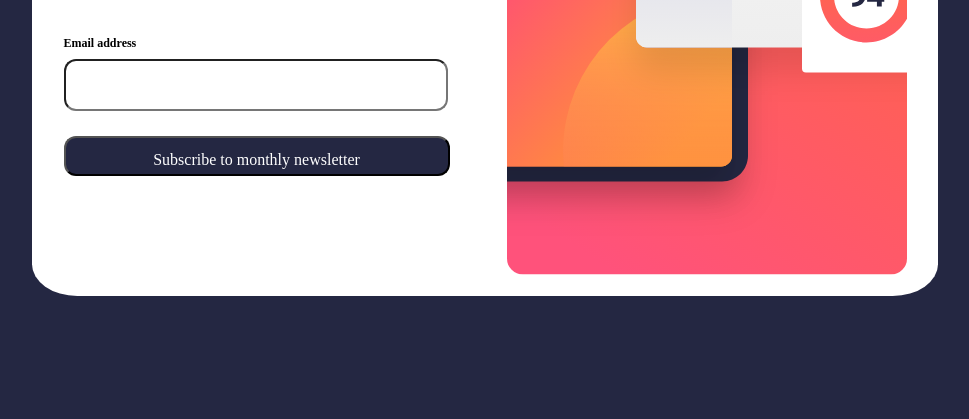
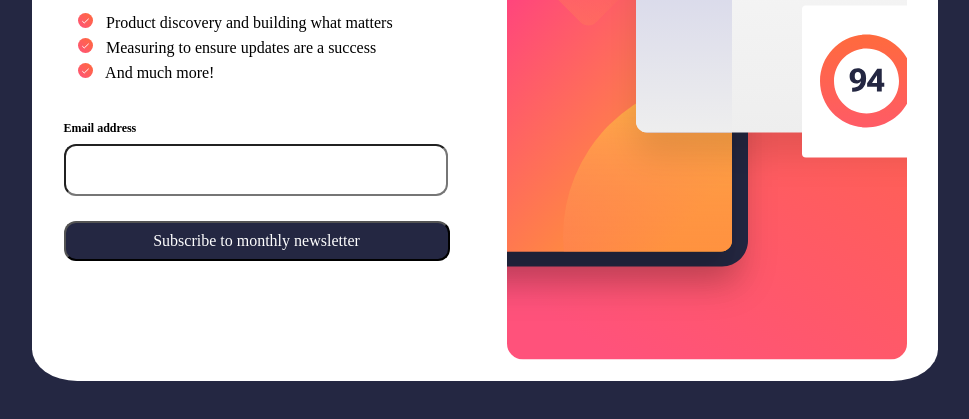
Before and after one commit to Luan-Batista/frontend-mentor, a plain HTML site: page newsletter-sign-up-with-success-message-main/newsletter-sign-up-with-success-message-main/index.html in a window 1280 px wide. Shown: the part 375-794 px from the top of the page, without its empty margins (155-1124 px from the left). Drawn offline with Linux system fonts and the light colour scheme.

Commit message:
alinhando conteudo botao subscribe

```diff
--- a/newsletter-sign-up-with-success-message-main/newsletter-sign-up-with-success-message-main/style.css
+++ b/newsletter-sign-up-with-success-message-main/newsletter-sign-up-with-success-message-main/style.css
@@ -10,14 +10,14 @@ h1{
     width: 370px;
     font-weight: 700;
 }
-body{
+body,html{
     display: flex;
     flex-direction: column;
     justify-content: center;
     align-items: center;
     font-size: 16px;
     width: 100%;
-    margin-top:15px;
+    margin-top:50px;
     background-color: hsl(234, 29%, 20%);
 }
 
@@ -69,7 +69,6 @@ ul li{
 
 .submit{
     height: 40px;
-    padding: 13px;
     width: 386px;
     border-radius: 12px 12px 12px;
     color: hsl(0, 0%, 100%);
@@ -82,6 +81,7 @@ ul li{
 }
 
 .input-email{
+
     height: 18px;
     width: 350px;
     border-radius: 12px 12px;
```
